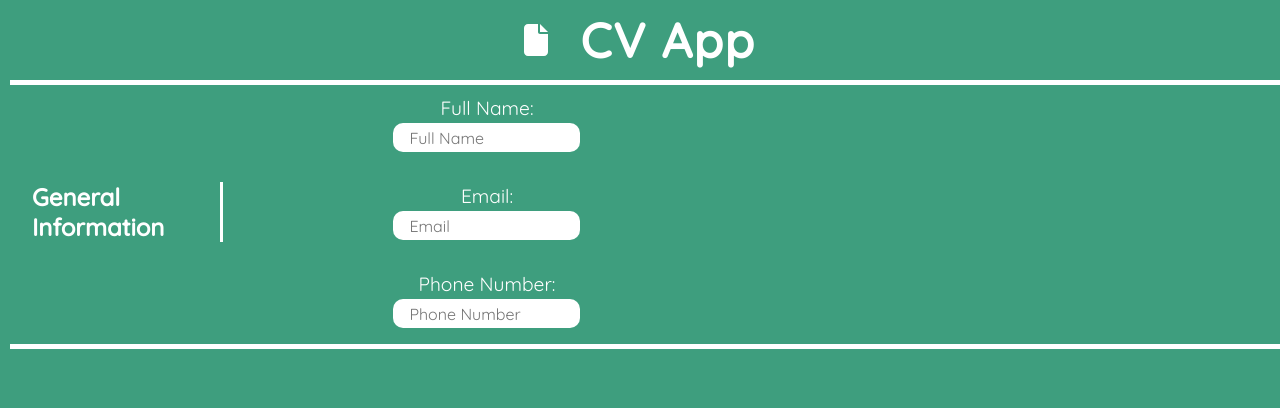
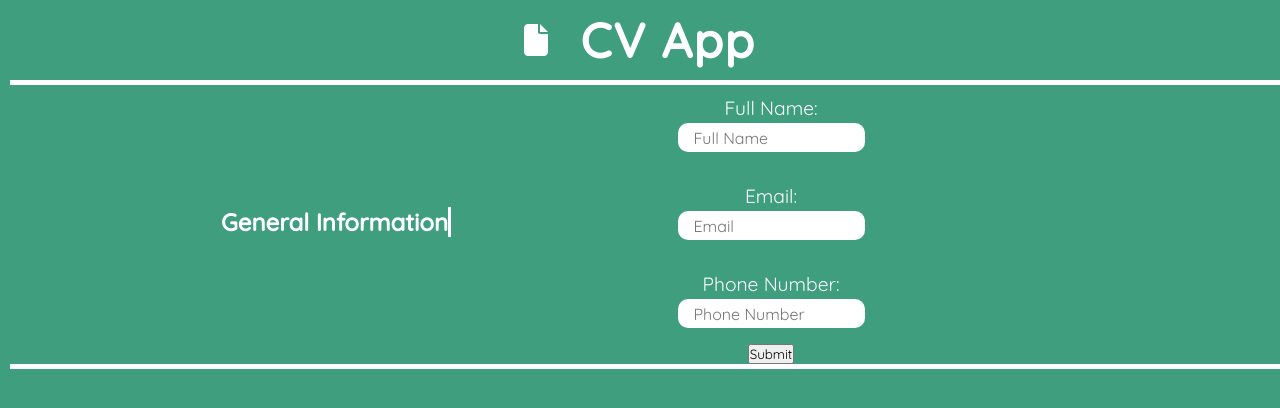
Before and after one commit to Apurcell88/cv-app, a React (Create React App) app: page / in a window 1280 px wide. Shown: the top 408 px of the page. Built offline with nearby package versions, Linux system fonts and the light colour scheme.

Commit message:
reformatted the JSX for conditional rendering. Added display state and a function for it.

```diff
--- a/src/App.js
+++ b/src/App.js
@@ -4,6 +4,7 @@ import Header from './components/Header';
 import GeneralInfo from './components/General';
 
 function App() {
+
   return (
     <div className="App">
       <Header />
--- a/src/components/General.js
+++ b/src/components/General.js
@@ -1,27 +1,44 @@
 import React from 'react';
 
-const GeneralInfo = () => {
+const GeneralInfo = (props) => {
+  // move state and handleChange to App.js and pass in as props?
   const [info, setInfo] = React.useState({
     name: '',
     email: '',
     phoneNumber: ''
   });
 
+  const [displayInfo, setDisplayInfo] = React.useState(false);
+
   const handleChange = (e) => {
     // update state based on values from inputs
+    const { id, value } = e.target;
     setInfo(prevInfo => {
-      const { id, value } = e.target;
       return {
         ...prevInfo,
         [id]: value
       }
+    })
+  }
+
+  const handleSubmit = (e) => {
+    e.preventDefault();
+    setDisplayInfo(prevInfo => {
+      return !prevInfo;
     });
   }
 
   return (
     <div className="general-container">
       <h2 className='title-text'>General Information</h2>
-      <form className="general-form">
+      {displayInfo ?
+        <article className='general-text-container'>
+          {/* {/* maybe loop over state and create h3s? */}
+          <h3 className='general-text'>{info.name}</h3>
+          <h3 className='general-text'>{info.email}</h3>
+          <h3 className='general-text'>{info.phoneNumber}</h3>
+        </article> :
+        <form onSubmit={handleSubmit} className="general-form">
           <label htmlFor="name">Full Name: </label>
           <input
             className='general-input'
@@ -49,12 +66,8 @@ const GeneralInfo = () => {
             value={info.phoneNumber}
             onChange={handleChange}
           />
-      </form>
-      <article className='general-text-container'>
-        <h3 className='general-text'>{info.name}</h3>
-        <h3 className='general-text'>{info.email}</h3>
-        <h3 className='general-text'>{info.phoneNumber}</h3>
-      </article>
+          <input type="submit" value="Submit" />
+        </form>}
     </div>
   );
 }
```
Lines whose indentation alone changed are shown as unchanged.
